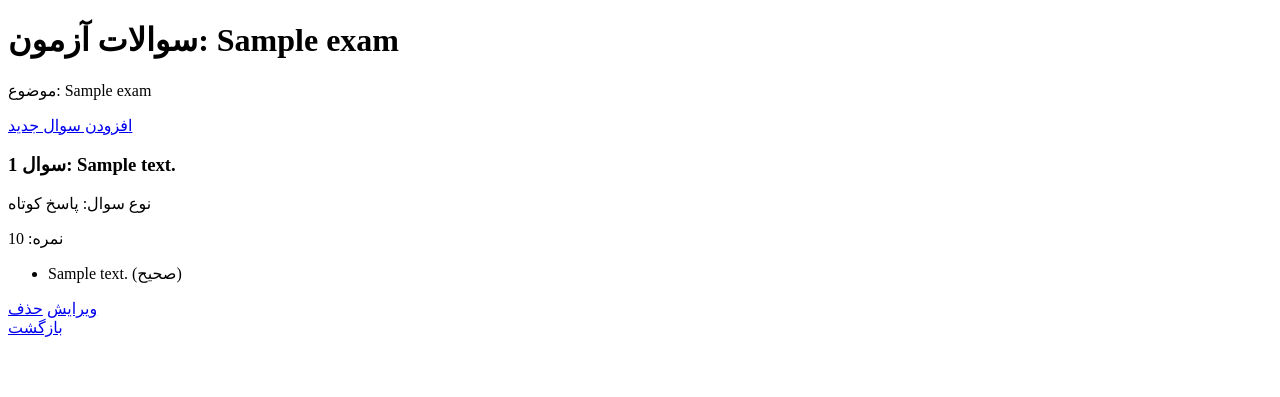
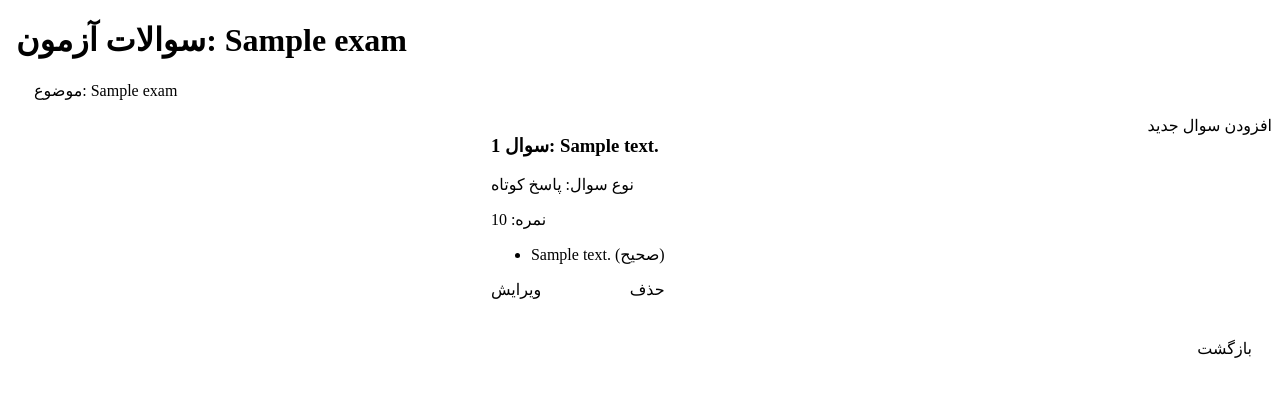
Before and after one commit to msharafice/online_test, a Django app: page /questions/exam/1/ in a window 1280 px wide. Shown: the part 27-424 px from the top of the page. Run offline with Django 5.2, Linux system fonts and the light colour scheme; tables that the repository leaves empty hold one stand-in row (values such as "Sample post").

Commit message:
change ui for templates

```diff
--- a/questions/templates/exam_questions.html
+++ b/questions/templates/exam_questions.html
@@ -3,15 +3,27 @@
 {% block title %}سوالات {{ exam.title }}{% endblock %}
 
 {% block content %}
-
-<h1>سوالات آزمون: {{ exam.title }}</h1>
-<p>موضوع: {{ exam.subject }}</p>
+<style>
+    a {
+        color: black;
+        text-decoration: none;
+    }
+    .exam-box {
+        display: flex;
+        justify-content: center;
+        align-items: center;
+        width: 70%;
+        margin: auto;
+    }
+</style>
+<h1 style="margin-left: 8px;">سوالات آزمون: {{ exam.title }}</h1>
+<p style="margin-left: 26px;">موضوع: {{ exam.subject }}</p>
 
 <!-- دکمه اضافه کردن سوال -->
-<a href="{% url 'add_question' exam.id %}" >
+<a href="{% url 'add_question' exam.id %}" style="float: right;">
     افزودن سوال جدید
 </a>
-
+<div class="exam-box">
 {% if questions %}
     {% for q in questions %}
         <div class="question" >
@@ -27,16 +39,16 @@
                 {% endfor %}
                 </ul>
             {% endif %}
+            <div style="width: 100%;display: flex;justify-content: space-between;align-items: center;"><a href="{% url 'edit_question' q.pk %}" >ویرایش</a>
+            <a href="{% url 'delete_question' q.pk %}" >حذف</a></div>
 
-            <a href="{% url 'edit_question' q.pk %}" >ویرایش</a>
-            <a href="{% url 'delete_question' q.pk %}" >حذف</a>
 
         </div>
     {% endfor %}
 {% else %}
     <p>سوالی برای این آزمون وجود ندارد.</p>
 {% endif %}
-
-<a href="{% url 'exam_list' %}">بازگشت</a>
+</div>
+<a href="{% url 'exam_list' %}" style="float: right;margin-top: 40px;margin-right: 20px;">بازگشت</a>
 
 {% endblock %}
```
Also changed, not shown: exams/templates/form.html (+18 -3 lines), questions/templates/question_confirm_delete.html (+9 -1 lines), questions/templates/question_form.html (+10 -2 lines).
